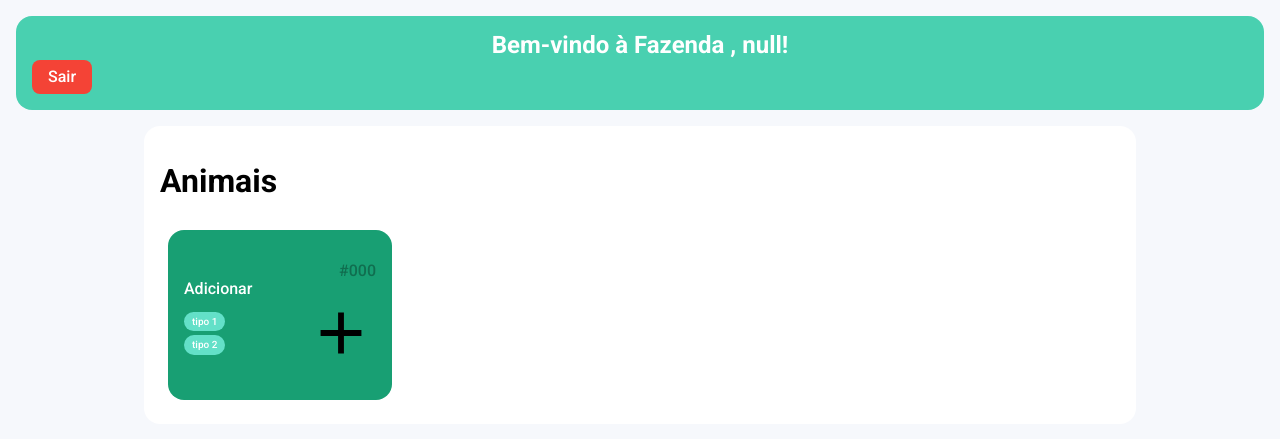
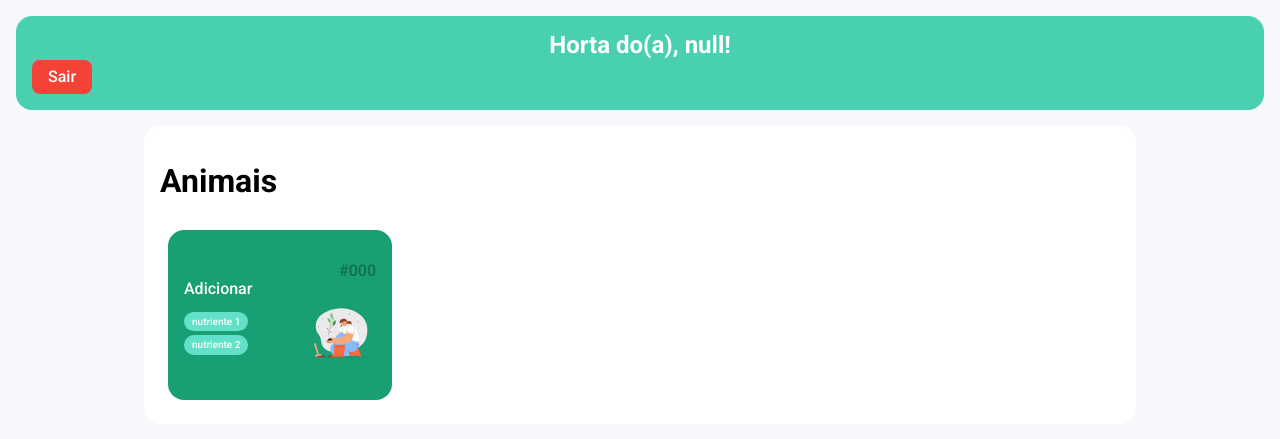
Before and after one commit to Pedrobolfute/horta, a Django app: page /welcome/ in a window 1280 px wide. Shown: the top 439 px of the page. Run offline with Django 5.2, Linux system fonts and the light colour scheme; some libraries are stand-ins or nearby versions.

Commit message:
acho que ta pronto

```diff
--- a/login/app_create_account/models.py
+++ b/login/app_create_account/models.py
@@ -24,11 +24,11 @@ class Horta(models.Model):
         self.save()
 
 class HortaNutriente(models.Model):
-    horta = models.ForeignKey(Horta, on_delete=models.CASCADE, related_name='foods')
-    food_name = models.CharField(max_length=50)
+    horta = models.ForeignKey(Horta, on_delete=models.CASCADE, related_name='hortas')
+    nutriente_name = models.CharField(max_length=50)
 
     def __str__(self) -> str:
-        return f"{self.food_name} ({self.horta.specie_horta})"
+        return f"{self.nutriente_name} ({self.horta.specie_horta})"
 
 class Job(models.Model):
     company_job = models.CharField(max_length=50, blank=True, null=True)
--- a/login/app_welcome/templates/welcome_screen.html
+++ b/login/app_welcome/templates/welcome_screen.html
@@ -26,7 +26,7 @@
 <body>
 
   <header class="header">
-    <h1>Bem-vindo à Fazenda {{user.name_user}}</h1>
+    <h1>Horta do(a)</h1>
     <div class="horta-count">
       <ul>
           {% for specie, count in species_totals.items %}
@@ -53,8 +53,8 @@
 
         <div class="detail">
           <ol class="types">
-            {% for food in horta.foods.all %}
-            <li class="type">{{ food.food_name }}</li>
+            {% for horta in horta.hortas.all %}
+            <li class="type">{{ horta.nutriente_name }}</li>
             {% empty %}
             <li class="type">Sem alimentos cadastrados</li>
             {% endfor %}
@@ -67,7 +67,7 @@
       </li>
       {% empty %}
       <li class="horta no-data">
-        <span class="name">Nenhum horta cadastrado</span>
+        <span class="name">Nenhum cultura cadastrada</span>
       </li>
       {% endfor %}
       {% else %}
@@ -81,8 +81,8 @@
 
         <div class="detail">
           <ol class="types">
-            <li class="type">tipo 1</li>
-            <li class="type">tipo 2</li>
+            <li class="type">nutriente 1</li>
+            <li class="type">nutriente 2</li>
           </ol>
 
           <img src="{% static 'app_welcome/img/svg/add.svg' %}" alt="Adicionar Horta">
@@ -90,18 +90,18 @@
 
         <form class="horta-form" action="{% url 'welcome' %}" method="POST" name="login_credentials" style="display: none;" data-img-base="{% static 'app_welcome/img/svg/' %}">
           {% csrf_token %}
-          <label for="horta-select">Escolha o horta:</label>
+          <label for="horta-select">Escolha a cultura:</label>
           <select id="horta-select" name="horta">
-            <option value="boi">Boi</option>
-            <option value="vaca">Vaca</option>
-            <option value="cavalo">Cavalo</option>
-            <option value="porco">Porco</option>
-            <option value="galinha">Galinha</option>
-            <option value="peixe">Peixe</option>
+            <option value="tomate">tomate</option>
+            <option value="cenoura">cenoura</option>
+            <option value="coentro">coentro</option>
+            <option value="almeirao">almeirao</option>
+            <option value="alface">alface</option>
+            <option value="repolho">repolho</option>
           </select>
 
-          <label for="horta-color">Cor do horta:</label>
-          <input type="text" id="horta-color" name="color" placeholder="Digite a cor do horta">
+          <label for="horta-color">Cor da cultura:</label>
+          <input type="text" id="horta-color" name="color" placeholder="Digite a cor da cultura">
 
           <button type="submit">Adicionar</button>
         </form>
--- a/login/app_welcome/views.py
+++ b/login/app_welcome/views.py
@@ -25,14 +25,15 @@ def welcome(request):
 
     elif request.method == "POST":
         # Mapeamento fixo de nutrientes
-        ANIMAL_FOOD_MAP = {
-            'boi': ['Capim', 'Silagem'],
-            'vaca': ['Capim', 'Ração'],
-            'cavalo': ['Feno', 'Aveia'],
-            'porco': ['Milho', 'Farelo de Soja'],
-            'galinha': ['Milho', 'Farelo de Trigo'],
-            'peixe': ['Alga', 'Larvas'],
+        HORTA_NUTRIENTE_MAP = {
+            'cenoura': ['Nitrogênio', 'Potássio'],
+            'tomate': ['Nitrogênio', 'Potássio'],
+            'coentro': ['Nitrogênio', 'Fósforo'],
+            'almeirao': ['Nitrogênio', 'Potássio'],
+            'alface': ['Nitrogênio', 'Potássio'],
+            'repolho': ['Nitrogênio', 'Potássio']
         }
+
         # Receber os dados do front-end
         specie_horta = request.POST.get('horta')
         color_horta = request.POST.get('color')
@@ -59,16 +60,16 @@ def welcome(request):
             horta.save()
 
             # Associar nutrientes ao horta criado
-            food_list = ANIMAL_FOOD_MAP.get(specie_horta.lower(), [])
-            for food in food_list:
-                horta_food = HortaNutriente(horta=horta, food_name=food)
-                horta_food.save()  # Salvando cada alimento no banco
+            nutriente_list = HORTA_NUTRIENTE_MAP.get(specie_horta.lower(), [])
+            for nutriente in nutriente_list:
+                horta_nutriente = HortaNutriente(horta=horta, nutriente_name=nutriente)
+                horta_nutriente.save()  # Salvando cada alimento no banco
 
             # Resposta com ID do horta e nutrientes
             response_data = {
                 'message': 'Horta e nutrientes adicionados com sucesso!',
                 'new_horta_id': horta_count+1,
-                'food_list': food_list,  # Passar os nutrientes para o frontend
+                'nutriente_list': nutriente_list,  # Passar os nutrientes para o frontend
             }
 
             return JsonResponse(response_data, status=201)
--- a/login/templates/static/app_welcome/js/welcome_screen_component_header-simple.js
+++ b/login/templates/static/app_welcome/js/welcome_screen_component_header-simple.js
@@ -26,7 +26,7 @@ hortaForm.addEventListener('submit', async (e) => {
   const owner = sessionStorage.getItem('owner');
 
   if (!hortaColor) {
-    alert("Cadastro inválido: O campo de cor não pode estar vazio.");
+    alert("Cadastro inválido: a cor da cultura representa seu nutriente.");
     return; // Interrompe o envio do formulário
   }
 
@@ -50,7 +50,7 @@ hortaForm.addEventListener('submit', async (e) => {
     // Verifica se o cadastro foi bem-sucedido
     const hortasList = document.querySelector('.hortas');
     if (response.ok && result.message) {
-      alert("Horta cadastrado com sucesso!");
+      alert("cultura cadastrada com sucesso!");
 
       updateHeaderCounts(selectedHorta);
 
@@ -65,7 +65,7 @@ hortaForm.addEventListener('submit', async (e) => {
         <span class="name">${selectedHorta.charAt(0).toUpperCase() + selectedHorta.slice(1)}</span>
         <div class="detail">
           <ol class="types">
-            ${result.food_list.length > 0 ? result.food_list.map(food => `<li class="type">${food}</li>`).join('') : '<li class="type">Sem alimentos cadastrados</li>'}
+            ${result.nutriente_list.length > 0 ? result.nutriente_list.map(nutriente => `<li class="type">${nutriente}</li>`).join('') : '<li class="type">Sem alimentos cadastrados</li>'}
           </ol>
           <img src="${imgBase}${selectedHorta}.svg" alt="${selectedHorta}">
         </div>
```
Also changed, not shown: login/app_create_account/migrations/0001_initial.py, login/db.sqlite3, login/templates/static/app_welcome/img/svg/add.svg, login/templates/static/app_welcome/img/svg/alface.svg (added), login/templates/static/app_welcome/img/svg/almeirao.svg (added), login/templates/static/app_welcome/img/svg/boi.svg (deleted), login/templates/static/app_welcome/img/svg/cavalo.svg (deleted), login/templates/static/app_welcome/img/svg/cenoura.svg (added), login/templates/static/app_welcome/img/svg/coentro.svg (added), login/templates/static/app_welcome/img/svg/fazenda.svg, login/templates/static/app_welcome/img/svg/galinha.svg (deleted), login/templates/static/app_welcome/img/svg/peixe.svg (deleted), login/templates/static/app_welcome/img/svg/porco.svg (deleted), login/templates/static/app_welcome/img/svg/repolho.svg (added), 2 more files.
